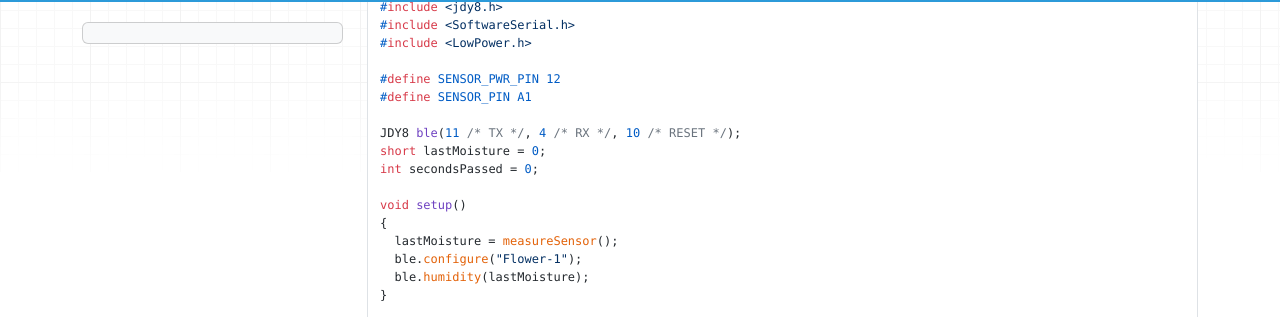
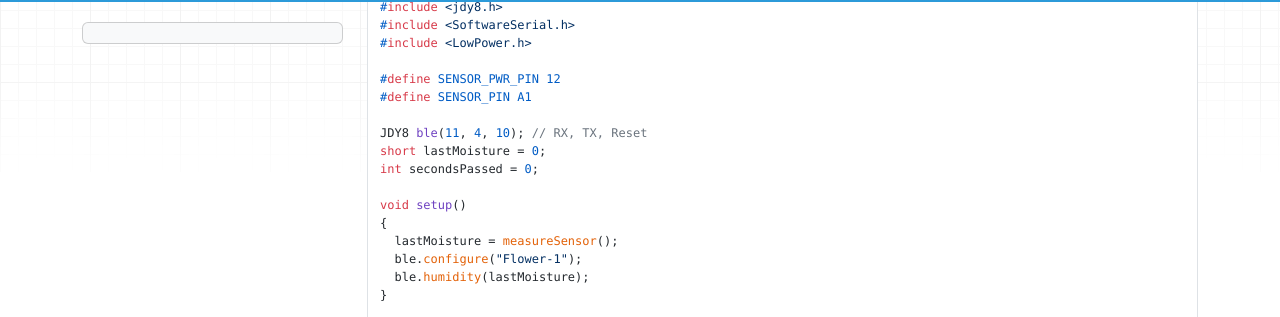
Before and after one commit to cutecare/cutecare-docs, an MkDocs documentation site: the page built from docs/Автополив цветов.md, in a window 1280 px wide and 900 px high, scrolled down 2037 px. Shown: the part 134-451 px from the top of the window. Built offline with MkDocs 1.6.1, drawn with Linux system fonts in a browser that asks for light colours; nearby versions of some CDN libraries; old or Windows-style settings are respelled for this version of MkDocs.

```diff
--- a/docs/Автополив цветов.md
+++ b/docs/Автополив цветов.md
@@ -37,7 +37,7 @@
 #define SENSOR_PWR_PIN 12
 #define SENSOR_PIN A1
 
-JDY8 ble(11 /* TX */, 4 /* RX */, 10 /* RESET */);
+JDY8 ble(11, 4, 10); // RX, TX, Reset
 short lastMoisture = 0;
 int secondsPassed = 0;
 
```
